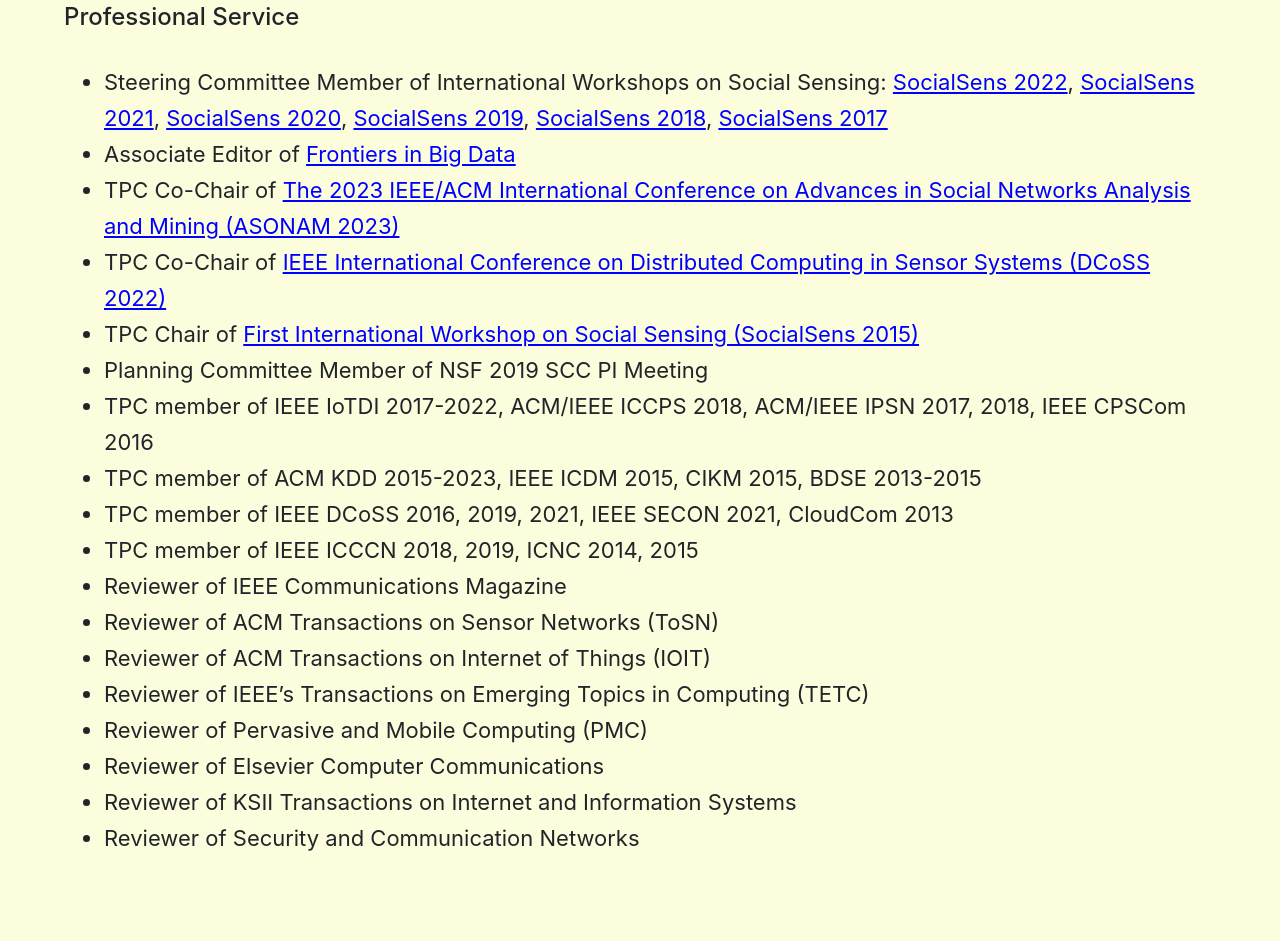
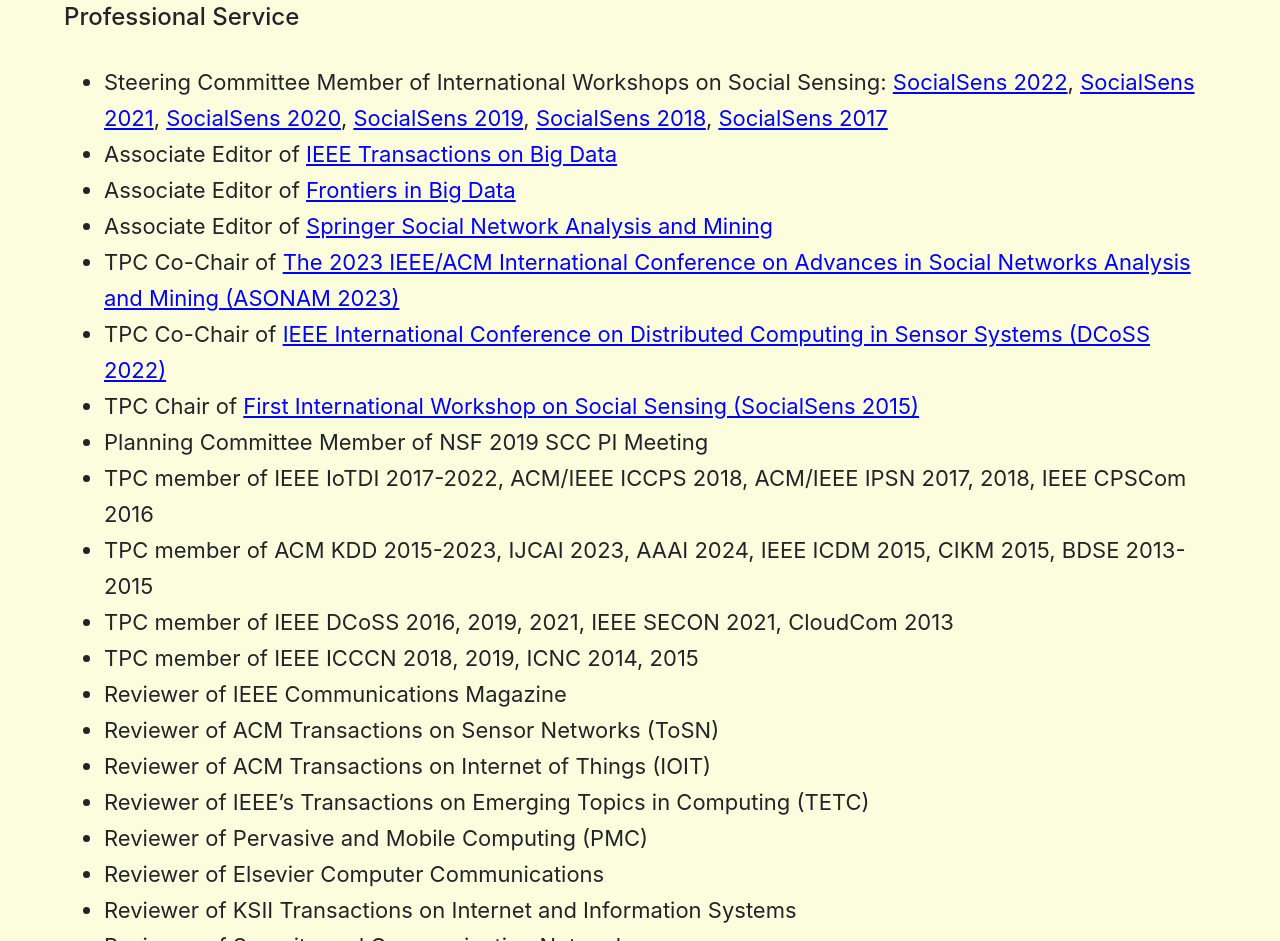
Before and after one commit to dwwebsite/dwwebsite.github.io, a plain HTML site: page teach.html in a window 1280 px wide. Shown: the part 832-1773 px from the top of the page. Before the commit the page ends 1704 px from the top, so only its background shows below. Drawn offline with Linux system fonts and the light colour scheme.

Commit message:
‘update’

```diff
--- a/teach.html
+++ b/teach.html
@@ -562,7 +562,11 @@ Email: dwang24 at illinois dot edu
   Steering Committee Member of International Workshops on Social Sensing: <a href=http://socialsens.web.illinois.edu/>SocialSens 2022</a>,  <a href=http://socialsens.web.illinois.edu/2021/>SocialSens 2021</a>,  <a href=http://socialsens.web.illinois.edu/2020/>SocialSens 2020</a>, <a href=https://wangdong.org/service/SocialSens2019/>SocialSens 2019</a>, <a href=https://cse.buffalo.edu/~lusu/SocialSens2018/>SocialSens 2018</a>, <a href=https://wangdong.org/service/SocialSens2017/>SocialSens 2017</a>
   </li>
   <li>
+  Associate Editor of <a href=https://ieeexplore.ieee.org/xpl/RecentIssue.jsp?punumber=6687317>IEEE Transactions on Big Data</a>
+  <li>
   Associate Editor of <a href=https://www.frontiersin.org/journals/big-data>Frontiers in Big Data</a>
+  <li>
+  Associate Editor of <a href=https://link.springer.com/journal/13278>Springer Social Network Analysis and Mining</a>
   <li>
   TPC Co-Chair of <a href=https://asonam.cpsc.ucalgary.ca/2023/> The 2023 IEEE/ACM International Conference on Advances in Social Networks Analysis and Mining (ASONAM 2023)</a>
   </li>
@@ -578,7 +582,7 @@ Email: dwang24 at illinois dot edu
   <li>
   TPC member of IEEE IoTDI 2017-2022, ACM/IEEE ICCPS 2018, ACM/IEEE IPSN 2017, 2018,  IEEE CPSCom 2016
   <li>
-  TPC member of ACM KDD 2015-2023, IEEE ICDM 2015, CIKM 2015, BDSE 2013-2015
+  TPC member of ACM KDD 2015-2023, IJCAI 2023, AAAI 2024, IEEE ICDM 2015, CIKM 2015, BDSE 2013-2015
   </li>
   <li>
   TPC member of IEEE DCoSS 2016, 2019, 2021, IEEE SECON 2021, CloudCom 2013
```
